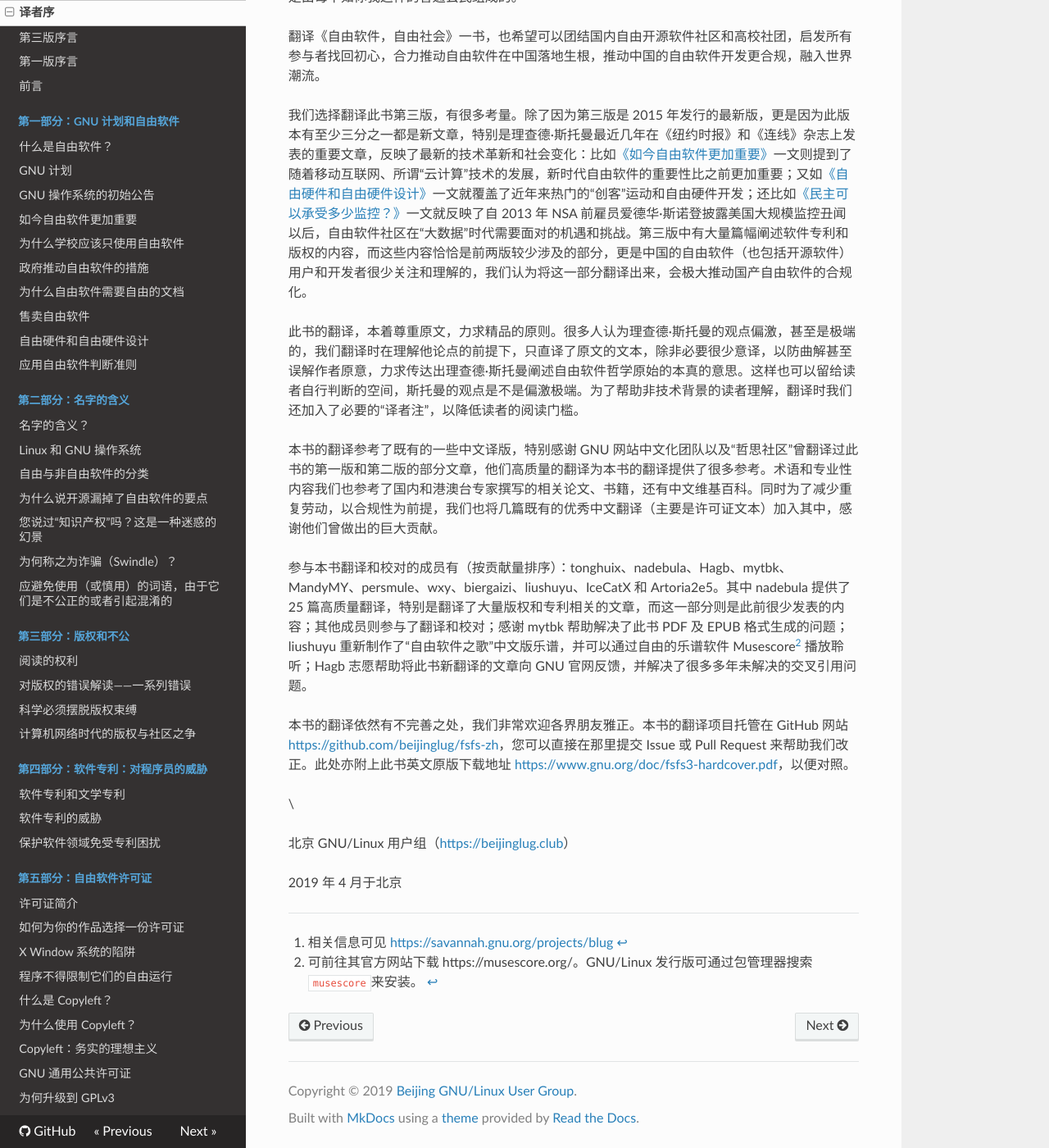
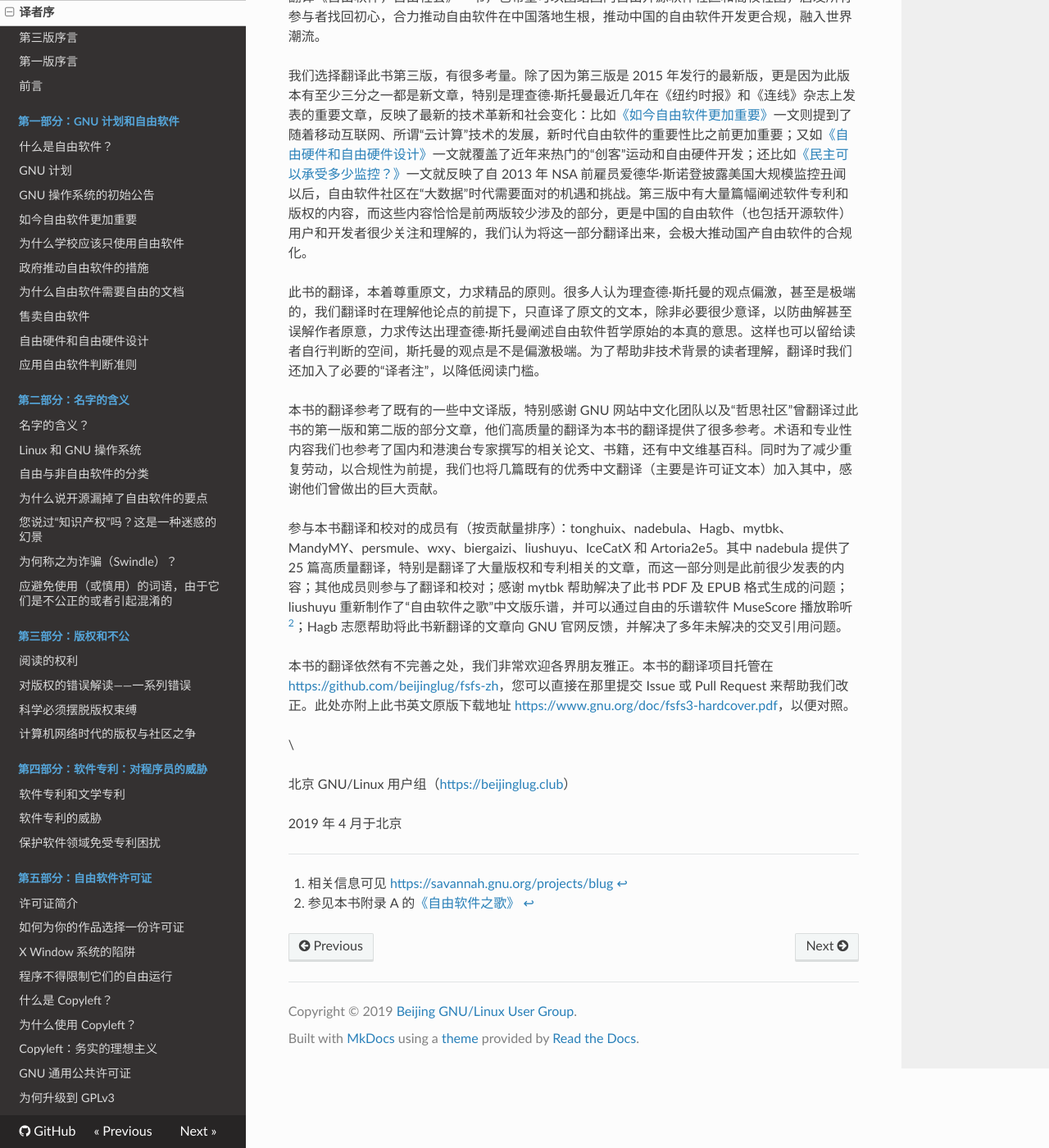
Before and after one commit to beijinglug/fsfs-zh, an MkDocs documentation site: the page built from docs/foreword-trans.md, in a window 1280 px wide and 1400 px high, scrolled down 855 px. Shown: the whole window at 82% size. Built offline with MkDocs 1.6.1, drawn with Linux system fonts in a browser that asks for light colours; nearby versions of some CDN libraries; old or Windows-style settings are respelled for this version of MkDocs; some of the changed text lies outside the part shown.

Commit message:
Update foreword-trans

```diff
--- a/docs/foreword-trans.md
+++ b/docs/foreword-trans.md
@@ -1,8 +1,6 @@
 # 译者序
 
-> Copyright © 2016 北京 GNU/Linux 用户组
-
-> <https://beijinglug.club>
+> Copyright © 2016 北京 GNU/Linux 用户组（<https://beijinglug.club>）
 
 《自由软件，自由社会：理查德·斯托曼选集》（Free Software, Free Society: Selected Essays of Richard M. Stallman）是一本指导了无数人的书籍，它将理查德·斯托曼的自由软件哲学和思想，阐述得淋漓尽致，此书第一版首发于 2002 年。也是在 2002 年，北京 GNU/Linux 用户组（BLUG）成立了，经过十多年的发展壮大，已经成为中国推广自由软件的先锋力量。2015 年，《自由软件，自由社会》第三版发布。到同年冬天，BLUG 成员中已经有很大一部分成为了自由软件基金会（FSF）和电子前哨基金会（EFF）成员。2016 年春，北京 GNU/Linux 用户组正式成为中国第一个被 GNU 工程认可的 GNU 用户组（GNU User Group）[^trans-1]。
 
@@ -16,13 +14,13 @@
 
 我们选择翻译此书第三版，有很多考量。除了因为第三版是 2015 年发行的最新版，更是因为此版本有至少三分之一都是新文章，特别是理查德·斯托曼最近几年在《纽约时报》和《连线》杂志上发表的重要文章，反映了最新的技术革新和社会变化：比如[《如今自由软件更加重要》](free-software-even-more-important.md)一文则提到了随着移动互联网、所谓“云计算”技术的发展，新时代自由软件的重要性比之前更加重要；又如[《自由硬件和自由硬件设计》](free-hardware-designs.md)一文就覆盖了近年来热门的“创客”运动和自由硬件开发；还比如[《民主可以承受多少监控？》](surveillance-vs-democracy.md)一文就反映了自 2013 年 NSA 前雇员爱德华·斯诺登披露美国大规模监控丑闻以后，自由软件社区在“大数据”时代需要面对的机遇和挑战。第三版中有大量篇幅阐述软件专利和版权的内容，而这些内容恰恰是前两版较少涉及的部分，更是中国的自由软件（也包括开源软件）用户和开发者很少关注和理解的，我们认为将这一部分翻译出来，会极大推动国产自由软件的合规化。
 
-此书的翻译，本着尊重原文，力求精品的原则。很多人认为理查德·斯托曼的观点偏激，甚至是极端的，我们翻译时在理解他论点的前提下，只直译了原文的文本，除非必要很少意译，以防曲解甚至误解作者原意，力求传达出理查德·斯托曼阐述自由软件哲学原始的本真的意思。这样也可以留给读者自行判断的空间，斯托曼的观点是不是偏激极端。为了帮助非技术背景的读者理解，翻译时我们还加入了必要的“译者注”，以降低读者的阅读门槛。
+此书的翻译，本着尊重原文，力求精品的原则。很多人认为理查德·斯托曼的观点偏激，甚至是极端的，我们翻译时在理解他论点的前提下，只直译了原文的文本，除非必要很少意译，以防曲解甚至误解作者原意，力求传达出理查德·斯托曼阐述自由软件哲学原始的本真的意思。这样也可以留给读者自行判断的空间，斯托曼的观点是不是偏激极端。为了帮助非技术背景的读者理解，翻译时我们还加入了必要的“译者注”，以降低阅读门槛。
 
 本书的翻译参考了既有的一些中文译版，特别感谢 GNU 网站中文化团队以及“哲思社区”曾翻译过此书的第一版和第二版的部分文章，他们高质量的翻译为本书的翻译提供了很多参考。术语和专业性内容我们也参考了国内和港澳台专家撰写的相关论文、书籍，还有中文维基百科。同时为了减少重复劳动，以合规性为前提，我们也将几篇既有的优秀中文翻译（主要是许可证文本）加入其中，感谢他们曾做出的巨大贡献。
 
-参与本书翻译和校对的成员有（按贡献量排序）：tonghuix、nadebula、Hagb、mytbk、MandyMY、persmule、wxy、biergaizi、liushuyu、IceCatX 和 Artoria2e5。其中 nadebula 提供了 25 篇高质量翻译，特别是翻译了大量版权和专利相关的文章，而这一部分则是此前很少发表的内容；其他成员则参与了翻译和校对；感谢 mytbk 帮助解决了此书 PDF 及 EPUB 格式生成的问题；liushuyu 重新制作了“自由软件之歌”中文版乐谱，并可以通过自由的乐谱软件 Musescore[^trans-2] 播放聆听；Hagb 志愿帮助将此书新翻译的文章向 GNU 官网反馈，并解决了很多多年未解决的交叉引用问题。
+参与本书翻译和校对的成员有（按贡献量排序）：tonghuix、nadebula、Hagb、mytbk、MandyMY、persmule、wxy、biergaizi、liushuyu、IceCatX 和 Artoria2e5。其中 nadebula 提供了 25 篇高质量翻译，特别是翻译了大量版权和专利相关的文章，而这一部分则是此前很少发表的内容；其他成员则参与了翻译和校对；感谢 mytbk 帮助解决了此书 PDF 及 EPUB 格式生成的问题；liushuyu 重新制作了“自由软件之歌”中文版乐谱，并可以通过自由的乐谱软件 MuseScore 播放聆听[^trans-2]；Hagb 志愿帮助将此书新翻译的文章向 GNU 官网反馈，并解决了多年未解决的交叉引用问题。
 
-本书的翻译依然有不完善之处，我们非常欢迎各界朋友雅正。本书的翻译项目托管在 GitHub 网站 <https://github.com/beijinglug/fsfs-zh>，您可以直接在那里提交 Issue 或 Pull Request 来帮助我们改正。此处亦附上此书英文原版下载地址 <https://www.gnu.org/doc/fsfs3-hardcover.pdf>，以便对照。
+本书的翻译依然有不完善之处，我们非常欢迎各界朋友雅正。本书的翻译项目托管在 <https://github.com/beijinglug/fsfs-zh>，您可以直接在那里提交 Issue 或 Pull Request 来帮助我们改正。此处亦附上此书英文原版下载地址 <https://www.gnu.org/doc/fsfs3-hardcover.pdf>，以便对照。
 
 \
 
@@ -32,4 +30,4 @@
 
 [^trans-1]: 相关信息可见 <https://savannah.gnu.org/projects/blug>
 
-[^trans-2]: 可前往其官方网站下载 https://musescore.org/。GNU/Linux 发行版可通过包管理器搜索`musescore`来安装。
+[^trans-2]: 参见本书附录 A 的[《自由软件之歌》](appendix-a.md)
```
